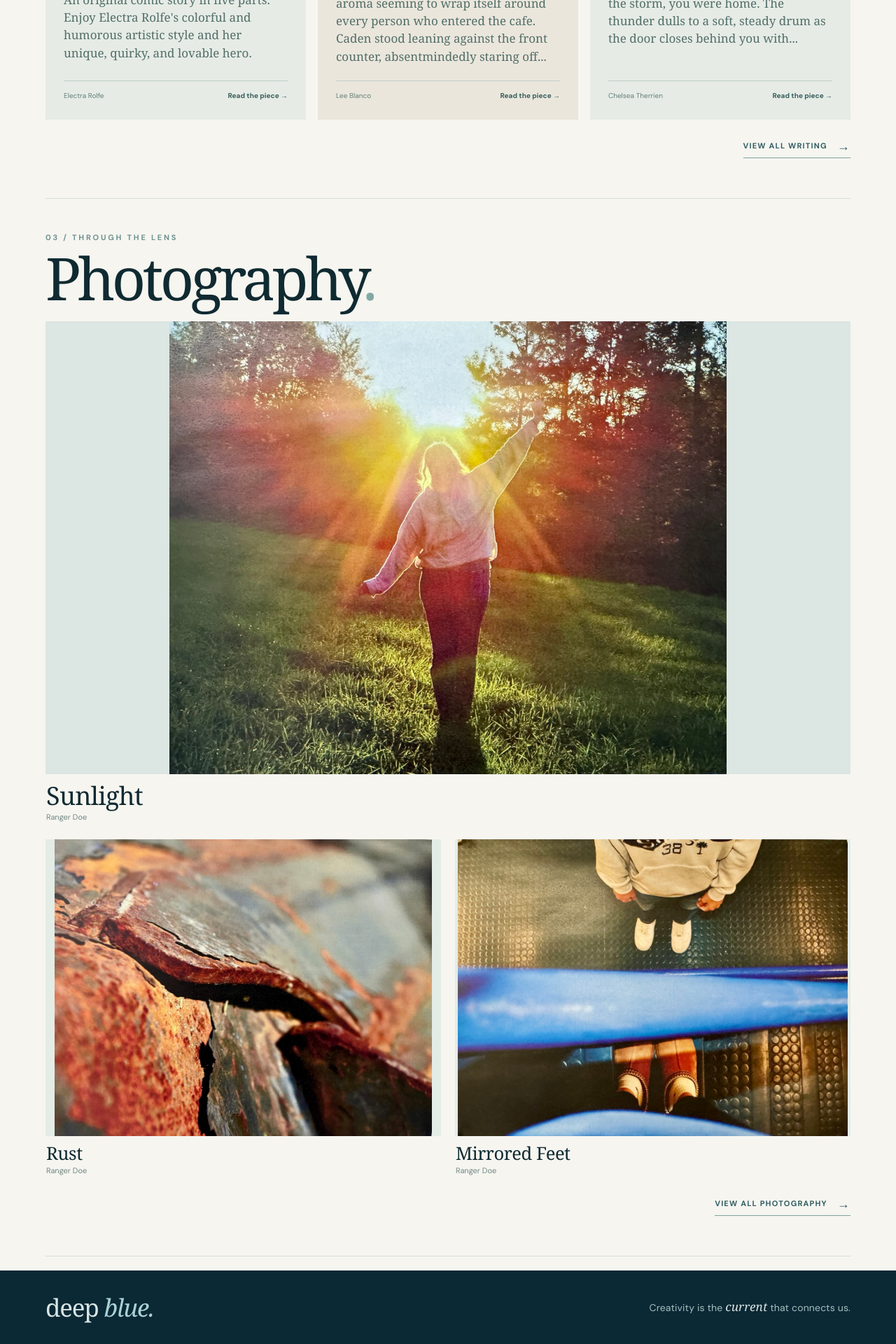
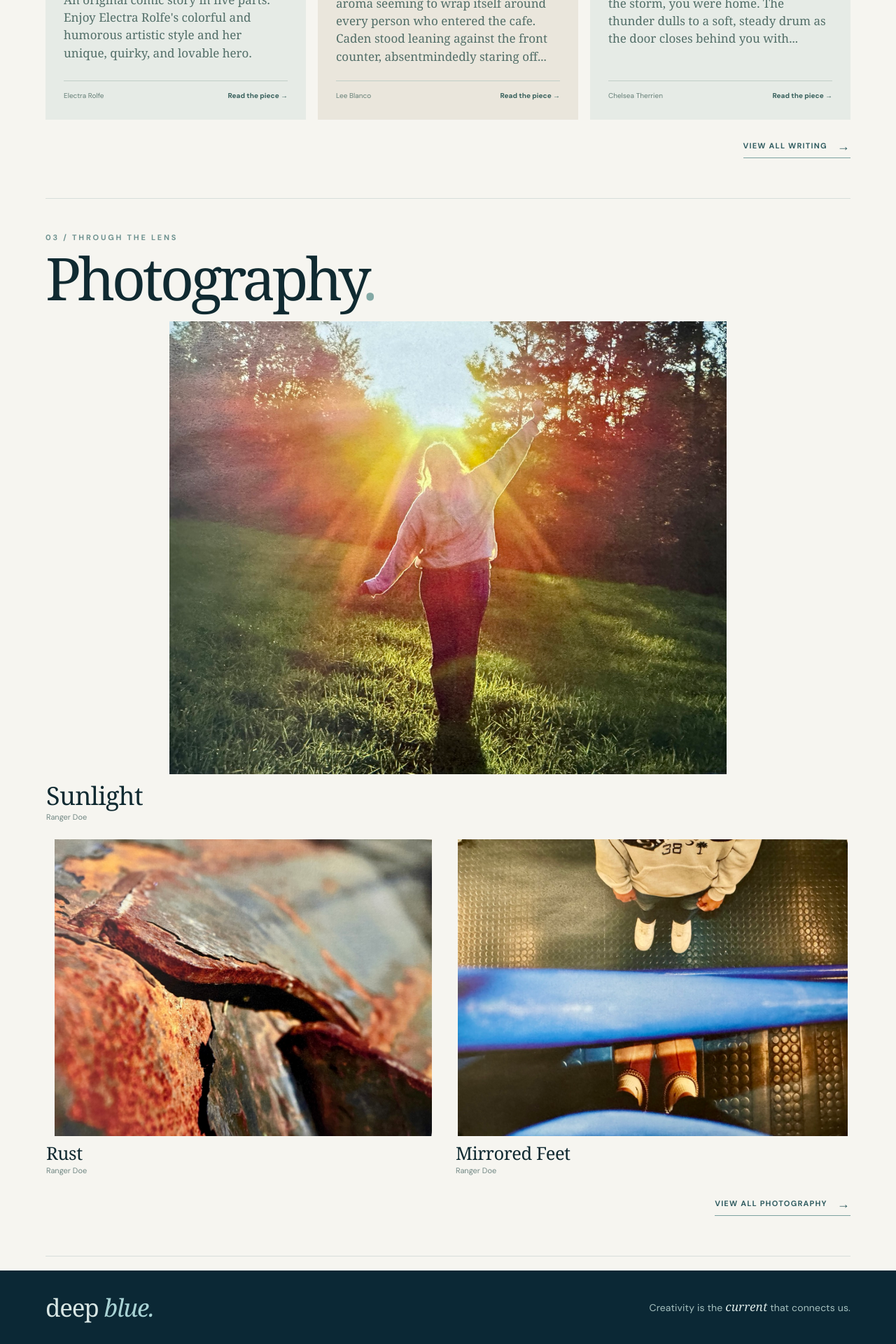
Before and after one commit to egentler/deep-blue, a Jekyll site: the page built from index.html, in a window 1280 px wide. Shown: the part 2547-4467 px from the top of the page at 70% size. Built offline with Jekyll 4.4.1, drawn with Linux system fonts in a browser that asks for light colours; some web fonts are replaced.

Commit message:
Add files via upload

```diff
--- a/_layouts/default.html
+++ b/_layouts/default.html
@@ -8,7 +8,7 @@
 <link rel="preconnect" href="https://fonts.gstatic.com" crossorigin>
 <link href="https://fonts.googleapis.com/css2?family=DM+Sans:wght@400;500;600;700&family=Instrument+Serif:ital@0;1&display=swap" rel="stylesheet">
 <link rel="stylesheet" href="{{ '/assets/css/style.css' | relative_url }}">
-<link rel="stylesheet" href="{{ '/assets/css/gallery.css' | relative_url }}?v=20261016-series-v1">
+<link rel="stylesheet" href="{{ '/assets/css/gallery.css' | relative_url }}?v=20261016-clean-gallery-v1">
 <style>
 .sitebar .nav a:last-child{border:0;padding:0;border-radius:0;opacity:.76}
 .footer .footer-message{font-size:14px;line-height:1.55;letter-spacing:.01em}
--- a/assets/css/gallery.css
+++ b/assets/css/gallery.css
@@ -119,3 +119,9 @@
   .series-image-entry img{max-height:calc(100dvh - 155px)}
   .series-image-entry figcaption{padding:0 3px;font-size:12px}
 }
+
+/* Individual art and photography images sit directly on the page.
+   Preserve the blue-grey paper/stack backing for series covers. */
+.gallery-tile:not(.gallery-tile--series) .gallery-image-stage {
+  background: transparent;
+}
```
